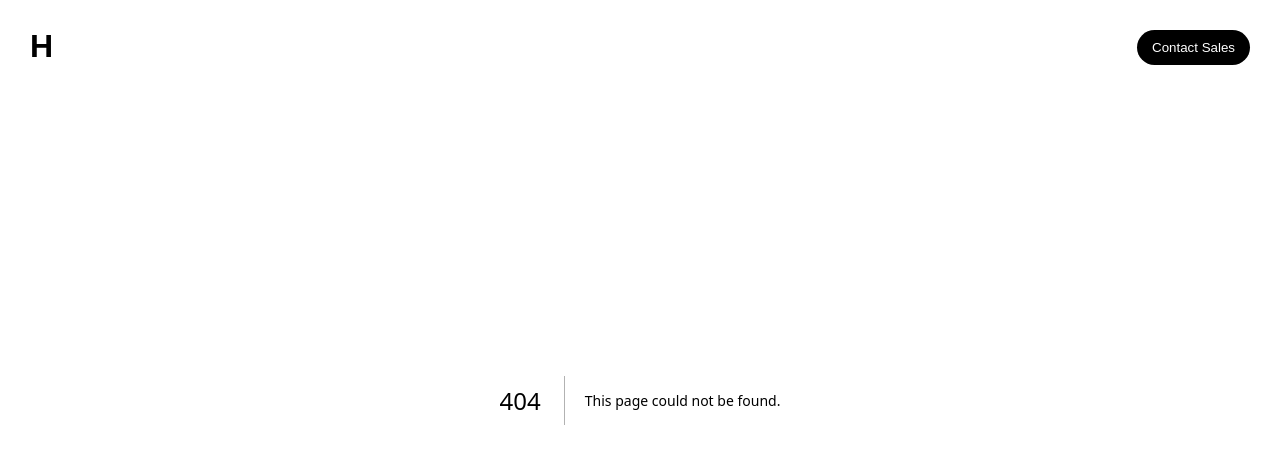
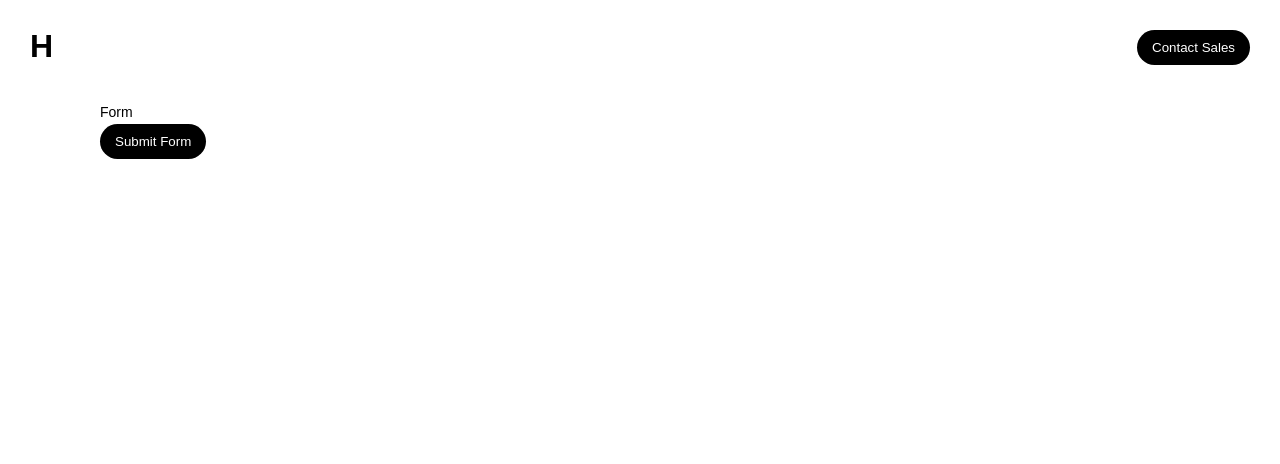
Before and after one commit to zachryansweedler/h-retail, a Next.js app: page /contact in a window 1280 px wide. Before the commit this address had no page. Shown: the top 464 px of the page. Built offline with nearby package versions, Linux system fonts and the light colour scheme.

Commit message:
no logos, and feature bump

```diff
--- /dev/null
+++ b/app/contact/page.js
@@ -0,0 +1,19 @@
+'use client'
+import React, { useState } from 'react';
+
+function Contact() {
+  const [show, setShow] = useState(false);
+
+  const onClick = () => {
+    setShow(!show);
+  };
+
+  return (
+    <div style={{margin: "100px"}}>
+      {show ? <h1>Form Submitted Success</h1> : <p>Form</p>}
+      <button onClick={onClick}>Submit Form</button>
+    </div>
+  );
+}
+
+export default Contact;
--- a/components/About.jsx
+++ b/components/About.jsx
@@ -3,6 +3,7 @@ import React, { useEffect } from "react";
 import styled from "styled-components";
 import { Button } from "./Button";
 import Image from "next/image";
+import Link from "next/link";
 
 function About() {
   useEffect(() => {
@@ -43,7 +44,7 @@ function About() {
           tools and features to help businesses create, manage, and optimize
           their loyalty programs.
         </p>
-        <Button black>Start Your Journey</Button>
+        <Link href="/contact"><Button black>Contact Sales</Button></Link>
       </Left>
       <Right>
         <Image
--- a/components/About2.jsx
+++ b/components/About2.jsx
@@ -3,6 +3,7 @@ import React, { useEffect } from "react";
 import styled from "styled-components";
 import { Button } from "./Button";
 import Image from "next/image";
+import Link from "next/link";
 
 function About2() {
   useEffect(() => {
@@ -50,7 +51,7 @@ function About2() {
           white label loyalty system service, empowering businesses to create
           loyalty programs that reflect their unique brand image and values.
         </p>
-        <Button black>Contact Sales</Button>
+        <Link href="/contact"><Button black>Contact Sales</Button></Link>
       </Left>
     </Grid>
   );
@@ -63,7 +64,7 @@ const Grid = styled.div`
   grid-template-columns: 1fr 1fr;
   width: 100vw;
   column-gap: 30px;
-  padding: 0px 30px 0px;
+  padding: 0px 30px 30px;
   overflow: hidden;
   @media screen and (max-width: 1000px) {
     display: flex;
--- a/components/Nav.jsx
+++ b/components/Nav.jsx
@@ -12,7 +12,7 @@ function Nav() {
   return (
     <Wrapper>
         <Link href="/"><h1 onClick={scrollToTop}>H</h1></Link>
-        <Button black>Contact Sales</Button>
+        <Link  href="/contact"><Button black>Contact Sales</Button></Link>
     </Wrapper>
   )
 }
--- a/components/ShowGrid.jsx
+++ b/components/ShowGrid.jsx
@@ -4,6 +4,7 @@ import React, { useEffect } from "react";
 import styled from "styled-components";
 
 function ShowGrid() {
+
   useEffect(() => {
     // Function to handle scroll event
     const handleScroll = () => {
@@ -26,6 +27,7 @@ function ShowGrid() {
       window.removeEventListener("scroll", handleScroll);
     };
   }, []);
+
   return (
     <Wrapper>
       <h1 style={{marginBottom: "60px"}}>Our Clients</h1>
```
Also changed, not shown: app/page.js (+3 -5 lines), components/LetsChat.jsx (renamed from components/Coffee.jsx, +5 -5 lines).
